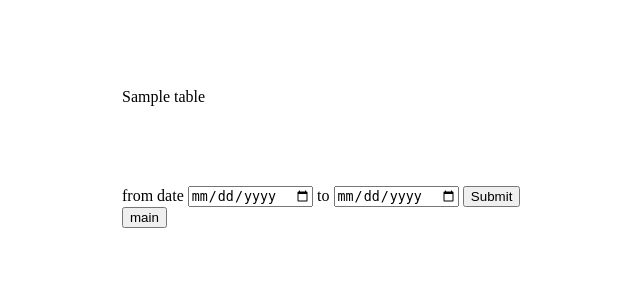
After one commit to KeKoParis/DBapp, a Flask app: template templates/car_num_period/car_num_period.html in a window 1280 px wide. The commit adds this page. Shown: the top 300 px of the page, without its empty margins (202-842 px from the left). Run offline with Flask 3, Linux system fonts and the light colour scheme; the template is opened without the code that fills it: most values are stand-ins (such as "Sample title", 1, 10 or a date in 2020).

Commit message:
number of inspection by period

```diff
--- a/main.py
+++ b/main.py
@@ -228,11 +228,62 @@ class Templates:
             return redirect('/')
 
         @self.__app__.route('/change_owner', methods=['POST'])
-        def update():
+        def update_owner():
             raw_fields = request.form
             fields = imd.to_dict(raw_fields)
             print(fields)
             model.update.update(TEnum.owner.value, fields)
+
+            return redirect('/')
+
+        @self.__app__.route('/change_passport', methods=['POST'])
+        def update_passport():
+            raw_fields = request.form
+            fields = imd.to_dict(raw_fields)
+            print(fields)
+            model.update.update(TEnum.owner.value, fields)
+
+            return redirect('/')
+
+        @self.__app__.route('/change_inspector', methods=['POST'])
+        def update_inspector():
+            raw_fields = request.form
+            fields = imd.to_dict(raw_fields)
+            print(fields)
+            model.update.update(TEnum.owner.value, fields)
+
+            return redirect('/')
+
+        @self.__app__.route('/change_inspection', methods=['POST'])
+        def update_inspection():
+            raw_fields = request.form
+            fields = imd.to_dict(raw_fields)
+            print(fields)
+            model.update.update(TEnum.owner.value, fields)
+
+            return redirect('/')
+
+        @self.__app__.route('/add_inspection', methods=['POST'])
+        def insert_inspection():
+            raw_fields = request.form
+            fields = imd.to_dict(raw_fields)
+            model.insert.insert(TEnum.owner.value, fields)
+
+            return redirect('/')
+
+        @self.__app__.route('/add_inspector', methods=['POST'])
+        def insert_inspector():
+            raw_fields = request.form
+            fields = imd.to_dict(raw_fields)
+            model.insert.insert(TEnum.owner.value, fields)
+
+            return redirect('/')
+
+        @self.__app__.route('/add_passport', methods=['POST'])
+        def insert_passport():
+            raw_fields = request.form
+            fields = imd.to_dict(raw_fields)
+            model.insert.insert(TEnum.owner.value, fields)
 
             return redirect('/')
 
@@ -396,6 +447,24 @@ class Templates:
             logger.info("additional table prev button ok")
             return redirect('/additional_tables_rend')
 
+        @self.__app__.route('/inspections_by_date', methods=['POST'])
+        def inspections_by_date():
+            return render_template('car_num_period/car_num_period.html')
+
+        @self.__app__.route('/get_inspections_by_date', methods=['POST'])
+        def get_inspections_by_date():
+            first_date = request.form['first_date']
+            second_date = request.form['second_date']
+            first_date = first_date.replace("-", "")
+            second_date = second_date.replace("-", "")
+
+            if first_date == "" or second_date == "":
+                return redirect("/inspections_by_date")
+
+            table = self.__table__.create_get_car_period(int(first_date), int(second_date))
+
+            return render_template('car_num_period/car_num_period.html', table=table)
+
 
 if __name__ == '__main__':
     app = Flask(__name__)
--- a/model/table_headers.py
+++ b/model/table_headers.py
@@ -12,3 +12,5 @@ inspection_header = "<tr> <td>id</td>  <td>passportID</td>  <td>date</td>\
 get_car_data_header = "<tr> <td>engineNum</td> <td>date</td> <td>result</td> </tr>"
 
 get_inspection_date_header = "<tr> <td>inspector</td> <td>title</td> <td>carNum</td>  <td>result</td></tr>"
+
+create_get_car_period = "<tr> <td>date</td> <td>count</td> </tr>"
--- /dev/null
+++ b/templates/car_num_period/car_num_period.html
@@ -0,0 +1,31 @@
+<!DOCTYPE html>
+<html lang="en">
+<head>
+    <meta charset="UTF-8">
+    <title>CarNumPeriod</title>
+
+    <link rel="stylesheet" href="../../static/main.css">
+    <script src="../../static/stay_on.js"></script>
+</head>
+<body>
+
+<div style="margin: auto; width: 50%; display: flex; flex-direction: column; padding-top: 5em">
+    {{table}}
+</div>
+
+<div style="margin: auto; width: 50%; display: flex; flex-direction: column; padding-top: 5em">
+    <form method="post" action="/get_inspections_by_date">
+        <label for="second_date">from date</label>
+        <input id="second_date" type="date" name="second_date">
+        <label for="first_date">to</label>
+        <input id="first_date" type="date" name="first_date">
+        <input type="submit">
+    </form>
+
+    <form method="post" action="/render/main">
+        <input type="submit" value="main">
+    </form>
+</div>
+
+</body>
+</html>
--- a/templates/index.html
+++ b/templates/index.html
@@ -29,6 +29,10 @@
     <form method="post" action="/additional_tables">
         <input type="submit" value="additional tables">
     </form>
+
+    <form method="post" action="/inspections_by_date">
+        <input type="submit" value="inspections_by_date">
+    </form>
 </div>
 
 </body>
```
Also changed, not shown: database/getData.py (+20 -1 lines), model/tables.py (+9 -1 lines).
